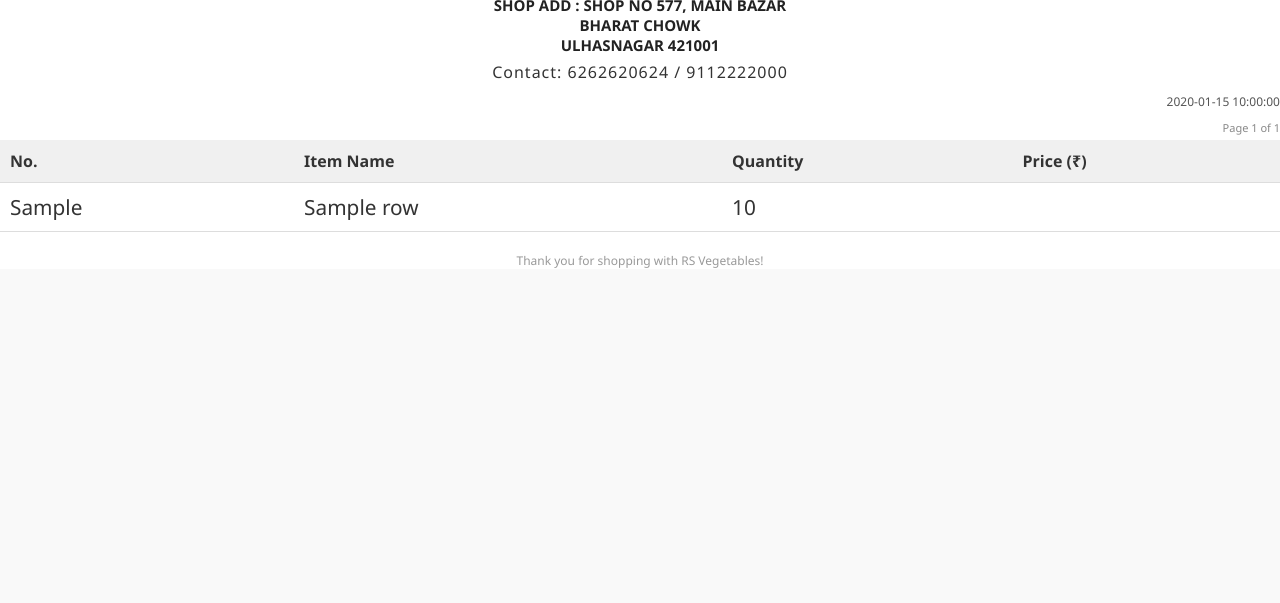
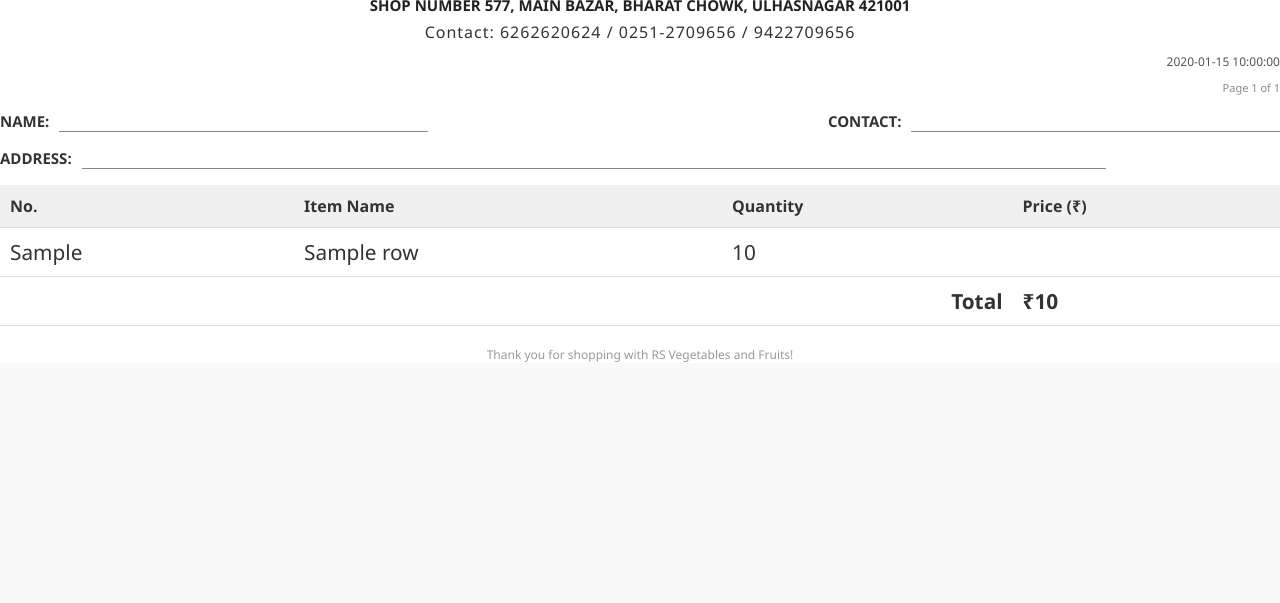
Before and after one commit to AkashKhatrii/SmartBillAgent, a Flask app: template templates/RsVegetablesReceipt.html in a window 1280 px wide. Shown: the part 141-744 px from the top of the page. Run offline with Flask 3, Linux system fonts and the light colour scheme; the template is opened without the code that fills it: most values are stand-ins (such as "Sample title", 1, 10 or a date in 2020).

Commit message:
Add Total field and Customer info fields

```diff
--- a/templates/AnilKiryanaReceipt.html
+++ b/templates/AnilKiryanaReceipt.html
@@ -33,9 +33,7 @@
         <img src="https://i.ibb.co/j96QPDhz/Screenshot-2025-07-15-221240.png" alt="Shop Logo">
       </div>
       <div class="shop-info">
-        SHOP ADD : SHOP NO 3 SATYAM APARTMENT<br>
-        NEAR HIRA MARRIAGE HALL<br>
-        BANK OF BARODA ROAD ULHASNAGAR 421002
+        SHOP NO 3 SATYAM APARTMENT, NEAR HIRA MARRIAGE HALL, BANK OF BARODA ROAD, ULHASNAGAR 421002<br>
       </div>
       <div class="address">
         <div class="fssai-row">
@@ -48,6 +46,23 @@
       </div>
       <div class="date-row">{{ date }}</div>
       <div class="page-number">Page {{ page }} of {{ total_pages }}</div>
+       <div style="margin-bottom: 16px; font-size: 15px; font-weight: 500; font-family: 'Segoe UI', Tahoma, Geneva, Verdana, sans-serif;">
+  <div style="display: flex; justify-content: space-between; align-items: center; margin: 1rem 0 1rem 0;">
+    <div style="flex: 0 0 48%;">
+      <label><strong>NAME:</strong></label>
+      <span style="display: inline-block; border-bottom: 1px solid #888; width: 60%; margin-left: 6px;">&nbsp;</span>
+    </div>
+    <div style="flex: 0 0 48%; text-align: right;">
+      <label><strong>CONTACT:</strong></label>
+      <span style="display: inline-block; border-bottom: 1px solid #888; width: 60%; margin-left: 6px;">&nbsp;</span>
+    </div>
+  </div>
+  <div style="margin-bottom: 1rem;">
+    <label><strong>ADDRESS:</strong></label>
+    <span style="display: inline-block; border-bottom: 1px solid #888; width: 80%; margin-left: 6px;">&nbsp;</span>
+  </div>
+</div>
+
       <table>
         <thead>
           <tr>
@@ -67,6 +82,12 @@
             </tr>
           {% endfor %}
         </tbody>
+        <tfoot>
+    <tr>
+      <td colspan="3" style="text-align: right; font-weight: bold;">Total</td>
+      <td style="font-weight: bold;">₹{{ total }}</td>
+    </tr>
+  </tfoot>
       </table>
       <div class="footer">
         Thank you for shopping with Anil Kiryana!
--- a/templates/RsVegetablesReceipt.html
+++ b/templates/RsVegetablesReceipt.html
@@ -33,17 +33,32 @@
         <img src="https://i.ibb.co/TDMGh0XM/Screenshot-2025-07-16-234958.png" alt="Shop Logo">
       </div>
       <div class="shop-info">
-        SHOP ADD : SHOP NO 577, MAIN BAZAR<br>
-        BHARAT CHOWK<br>
-        ULHASNAGAR 421001
+        SHOP NUMBER 577, MAIN BAZAR, BHARAT CHOWK, ULHASNAGAR 421001<br>
       </div>
       <div class="address">
         <div class="custcare">
-          Contact: 6262620624 / 9112222000
+          Contact: 6262620624 / 0251-2709656 / 9422709656
         </div>
       </div>
       <div class="date-row">{{ date }}</div>
       <div class="page-number">Page {{ page }} of {{ total_pages }}</div>
+      <div style="margin-bottom: 16px; font-size: 15px; font-weight: 500; font-family: 'Segoe UI', Tahoma, Geneva, Verdana, sans-serif;">
+  <div style="display: flex; justify-content: space-between; align-items: center; margin: 1rem 0 1rem 0;">
+    <div style="flex: 0 0 48%;">
+      <label><strong>NAME:</strong></label>
+      <span style="display: inline-block; border-bottom: 1px solid #888; width: 60%; margin-left: 6px;">&nbsp;</span>
+    </div>
+    <div style="flex: 0 0 48%; text-align: right;">
+      <label><strong>CONTACT:</strong></label>
+      <span style="display: inline-block; border-bottom: 1px solid #888; width: 60%; margin-left: 6px;">&nbsp;</span>
+    </div>
+  </div>
+  <div style="margin-bottom: 1rem;">
+    <label><strong>ADDRESS:</strong></label>
+    <span style="display: inline-block; border-bottom: 1px solid #888; width: 80%; margin-left: 6px;">&nbsp;</span>
+  </div>
+</div>
+
       <table>
         <thead>
           <tr>
@@ -63,9 +78,15 @@
             </tr>
           {% endfor %}
         </tbody>
+        <tfoot>
+    <tr>
+      <td colspan="3" style="text-align: right; font-weight: bold;">Total</td>
+      <td style="font-weight: bold;">₹{{ total }}</td>
+    </tr>
+  </tfoot>
       </table>
       <div class="footer">
-        Thank you for shopping with RS Vegetables!
+        Thank you for shopping with RS Vegetables and Fruits!
       </div>
     </div>
   </body>
```
